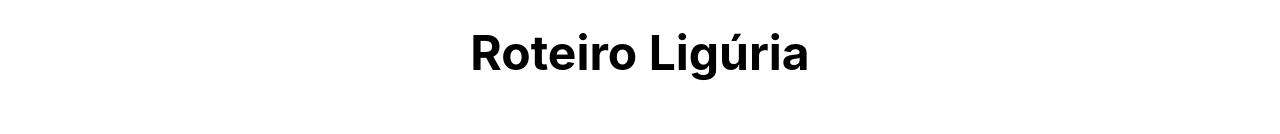
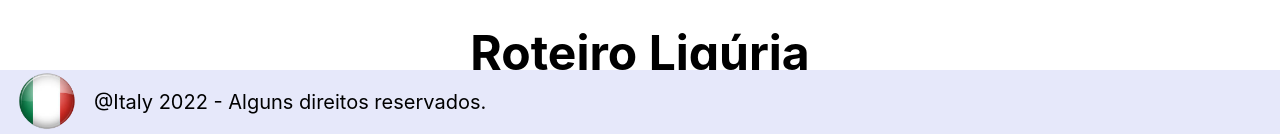
Before and after one commit to pedroltdias/italy-react, a React (Create React App) app: page /roteiro/1 in a window 1280 px wide. Shown: the part 666-800 px from the top of the page. Built offline with nearby package versions, Linux system fonts and the light colour scheme.

Commit message:
Page Inicio and footer refactor

```diff
--- a/src/components/Footer/Footer.module.scss
+++ b/src/components/Footer/Footer.module.scss
@@ -3,10 +3,8 @@
 
 p {
 	color: black;
-	font-size: 1.5rem;
-	display: inline-block;
-	margin-top: 6rem;
-	padding-left: 1rem;
+	font-size: 20px;
+	padding-left: 15px;
 }
 
 
@@ -14,19 +12,11 @@ p {
 
 	background-color: #E6E8FA;
 	display: flex;
-	justify-content: flex-start;
-	padding: 2px $padding-horizontal;
-
-	@media (max-width: $desktop_xsm) {
-		padding: 2px $padding-horizontal-mobile;
-	}
-
-	@media (min-width: $desktop_xsm) and (max-width: $desktop_sm) {
-		padding: 2px $padding-horizontal-sm;
-	}
-
-	@media (min-width: $desktop_sm) and (max-width: $desktop_md) {
-		padding: 2px $padding-horizontal-md;
-	}
-
+	position: fixed;
+  left:0;
+  bottom:0;
+  right:0;
+	width: 100%;
+	height: 8%;
+	padding-left: 15px;
 }
--- a/src/pages/Inicio/Inicio.module.scss
+++ b/src/pages/Inicio/Inicio.module.scss
@@ -51,17 +51,15 @@
 		align-items: center;
 		background-color: $dark;
 		border-radius: 5px;
-		bottom: -45px;
 		color: white;
 		display: flex;
 		flex-direction: column;
 		font-weight: bold;
 		height: 100px;
 		justify-content: center;
-		position: absolute;
-		margin: 0 auto;
-		left: 0;
-		right: 0;
-		width: 200px;
+		position: relative;
+		width: 30%;
+		height: auto;
+		font-size: 18px;
 	}
 }
--- a/src/pages/Inicio/index.tsx
+++ b/src/pages/Inicio/index.tsx
@@ -37,9 +37,9 @@ export default function Inicio() {
 			</div>
 			<h3 className={stylesTema.titulo}>Nossa Casa</h3>
 			<div className={styles.nossaCasa}>
-				<img src={nossaCasa} alt="Casa do Aluroni" />
 				<div className={styles.nossaCasa__endereco}>
-					SCLS 312, Loja 36  <br /><br /> Brasília - DF
+					<img src={nossaCasa} alt="Casa do Aluroni" />
+					SCLS 312, Loja 36 - Brasília - DF
 				</div>
 			</div>
 		</section>
```
